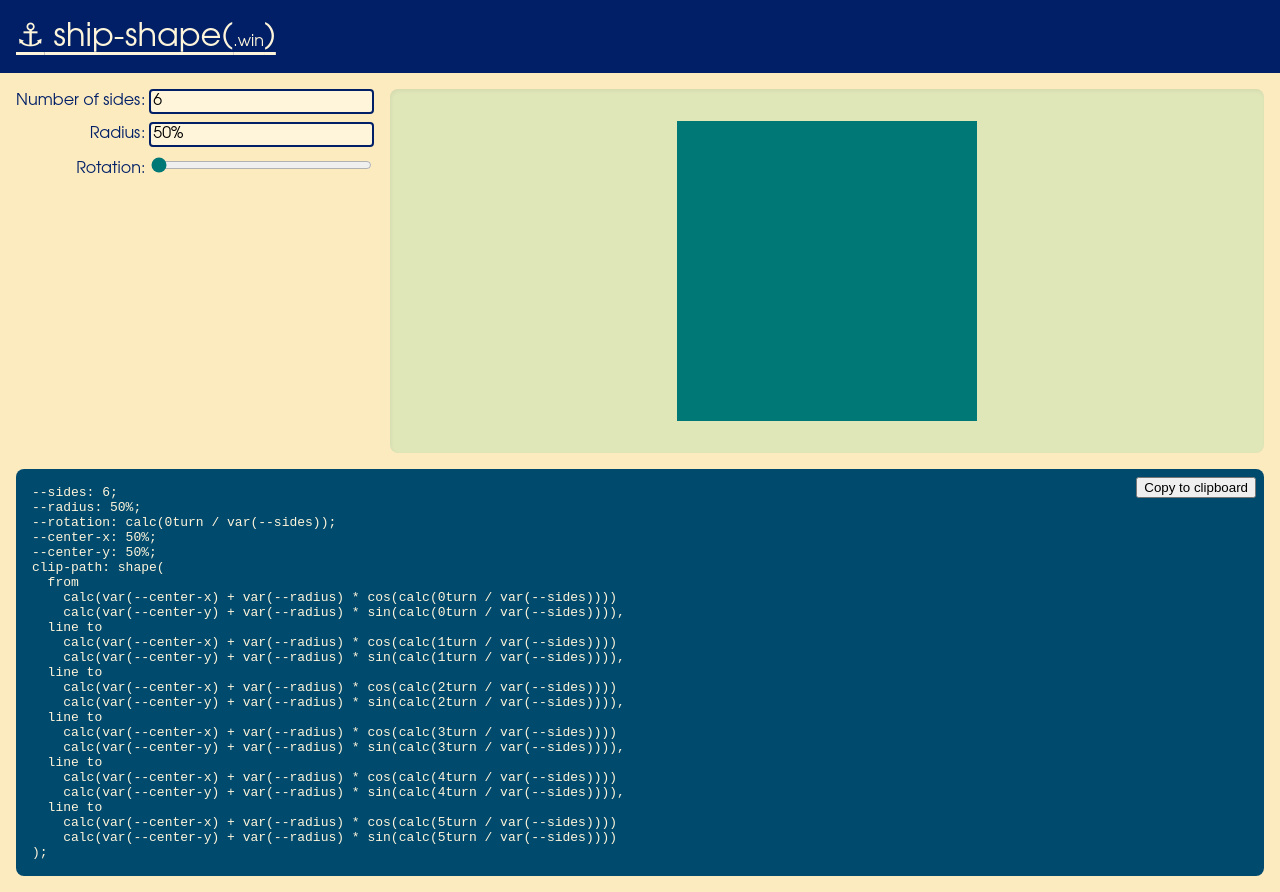
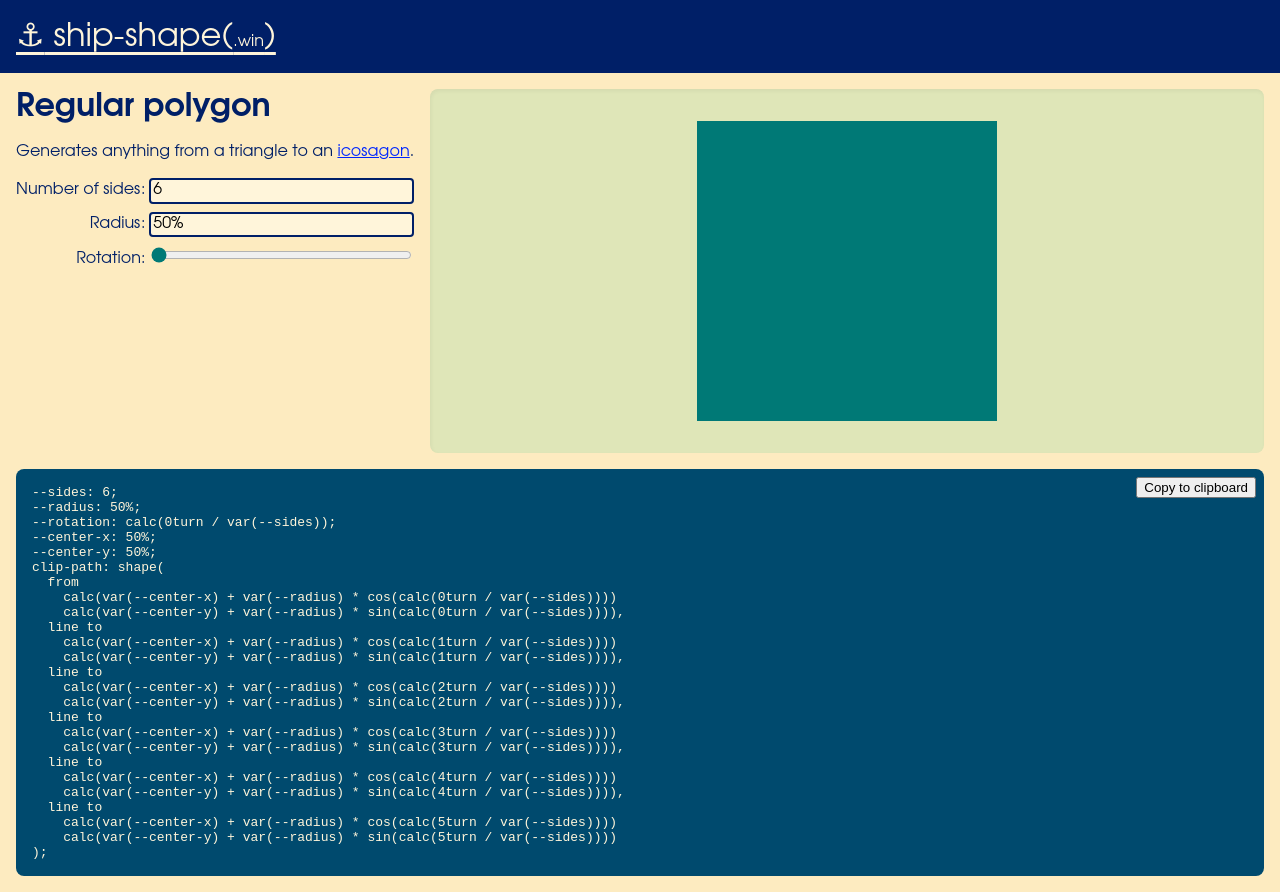
Before and after one commit to PontusHorn/ship-shape.win, a SvelteKit app: page / in a window 1280 px wide. Built offline with nearby package versions, Linux system fonts and the light colour scheme.

Commit message:
Add site/page title and description

```diff
--- /dev/null
+++ b/src/lib/constants.ts
@@ -0,0 +1,3 @@
+export const SITE_TITLE = 'ship-shape.win';
+export const SITE_DESCRIPTION =
+	'Generate and edit CSS shape() values, for use in clip-path and other properties.';
--- a/src/routes/+layout.svelte
+++ b/src/routes/+layout.svelte
@@ -1,7 +1,13 @@
 <script lang="ts">
 	import './reset.css';
 	import './core.css';
+	import { SITE_DESCRIPTION, SITE_TITLE } from '$lib/constants';
 </script>
+
+<svelte:head>
+	<title>{SITE_TITLE}</title>
+	<meta name="description" content={SITE_DESCRIPTION} />
+</svelte:head>
 
 <header>
 	<div class="site-title">
--- a/src/routes/+page.svelte
+++ b/src/routes/+page.svelte
@@ -1,4 +1,5 @@
 <script lang="ts">
+	import { SITE_DESCRIPTION, SITE_TITLE } from '$lib/constants';
 	import { CoordinatePair } from '$lib/CoordinatePair';
 	import { percent, raw } from '$lib/LengthPercentage';
 	import { RegularPolygon } from '$lib/parametricShapes/RegularPolygon';
@@ -12,10 +13,22 @@
 </script>
 
 <svelte:head>
+	<title>Regular polygon shape() generator - {SITE_TITLE}</title>
+	<meta
+		name="description"
+		content={`Generates anything from a triangle to an icosagon. ${SITE_DESCRIPTION}`}
+	/>
 	<script type="module" src="/elements/copy-button.js"></script>
 </svelte:head>
 
 <main>
+	<div class="input-pane">
+		<h1>Regular polygon</h1>
+		<p>
+			Generates anything from a triangle to an <a href="https://en.wikipedia.org/wiki/Icosagon"
+				>icosagon</a
+			>.
+		</p>
 		<form>
 			<label for="sides">Number of sides:</label>
 			<input id="sides" type="number" bind:value={sides} min="3" max="20" />
@@ -24,22 +37,23 @@
 			<label for="rotation">Rotation:</label>
 			<input id="rotation" type="range" bind:value={rotation} min="0" max="1" step="0.01" />
 		</form>
+	</div>
 
 	<div class="preview-pane">
 		<div class="preview" style={cssString}></div>
 	</div>
 
-	<output>
+	<div class="output-pane">
 		<pre id="css-output">{cssString}</pre>
 		<copy-button target="css-output"></copy-button>
-	</output>
+	</div>
 </main>
 
 <style>
 	main {
 		display: grid;
 		grid-template-areas:
-			'form preview'
+			'input preview'
 			'output output';
 		grid-template-columns: auto 1fr;
 		min-block-size: 100vh;
@@ -47,8 +61,14 @@
 		gap: 1rem;
 	}
 
+	.input-pane {
+		grid-area: input;
+		display: grid;
+		align-content: start;
+		gap: 1rem;
+	}
+
 	form {
-		grid-area: form;
 		display: grid;
 		grid-template-columns: auto 1fr;
 		align-items: baseline;
@@ -78,7 +98,7 @@
 		height: 300px;
 	}
 
-	output {
+	.output-pane {
 		grid-area: output;
 	}
 
--- a/src/routes/core.css
+++ b/src/routes/core.css
@@ -12,10 +12,20 @@
 		--fjord: oklch(35.71% 37.2% 217.27);
 		--midnight: oklch(25.68% 39.21% 242.99);
 		--abyss: oklch(22.1% 39.5% 268.7);
+		--link: oklch(47% 75% 263.67);
 
 		background-color: var(--buttercream);
 		color: var(--midnight);
 		accent-color: var(--jade);
+	}
+
+	h1 {
+		font-size: 2rem;
+		font-weight: 600;
+	}
+
+	a {
+		color: var(--link);
 	}
 
 	input:where(
```
Lines whose indentation alone changed are shown as unchanged.
